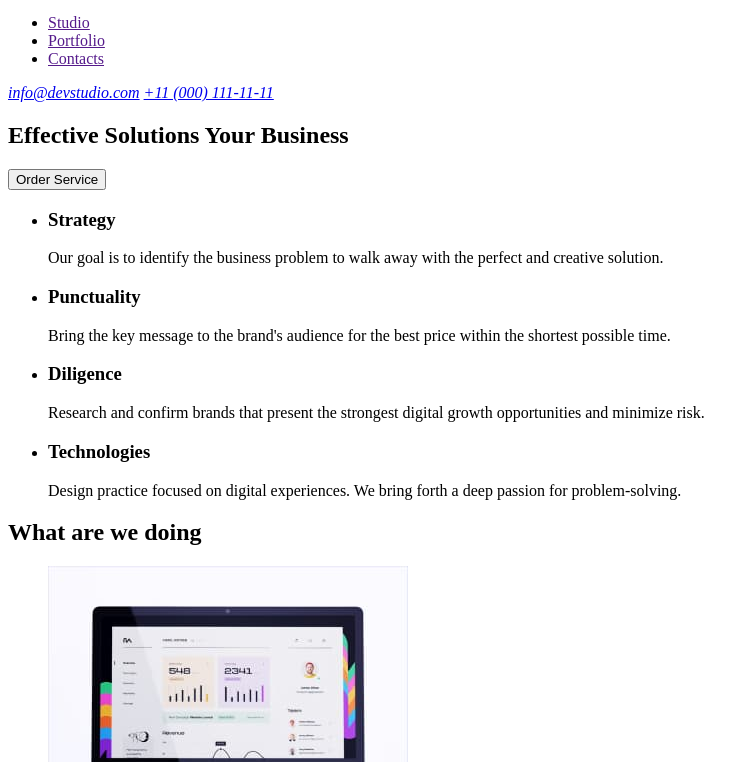
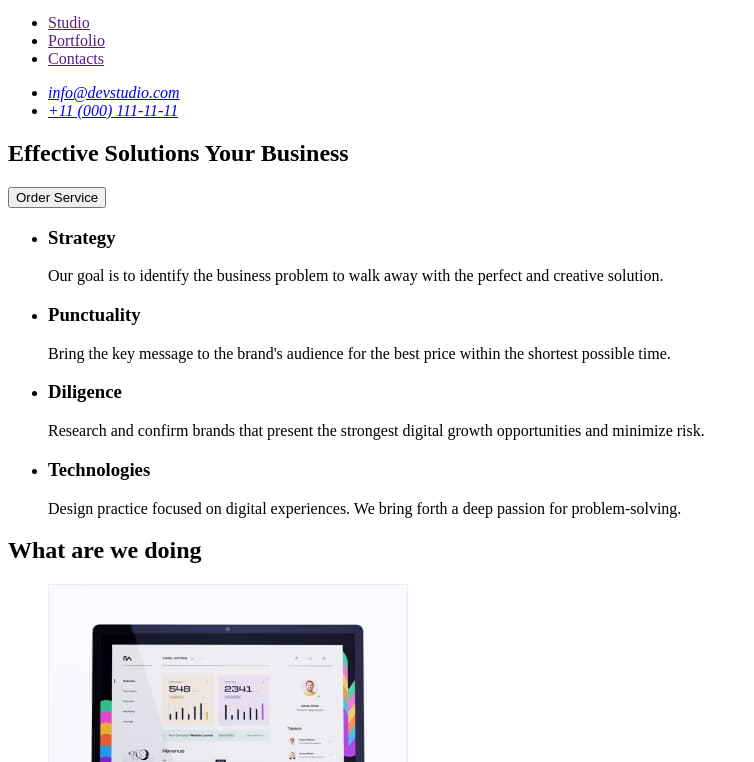
Before and after one commit to VolodMyk/goit-markup-hw-01, a plain HTML site: page index.html in a window 1280 px wide. Shown: the part 38-800 px from the top of the page, without its empty margins (0-754 px from the left). Drawn offline with Linux system fonts and the light colour scheme.

Commit message:
Update index.html

```diff
--- a/index.html
+++ b/index.html
@@ -17,8 +17,10 @@
         </ul>
       </nav>
       <address>
-        <a href="mailto:info@devstudio.com">info@devstudio.com</a>
-        <a href="tel:+110001111111">+11 (000) 111-11-11</a>
+        <ul>
+          <li><a href="mailto:info@devstudio.com">info@devstudio.com</a></li>
+          <li><a href="tel:+110001111111">+11 (000) 111-11-11</a></li>
+        </ul>
       </address>
     </header>
     <main>
@@ -102,7 +104,7 @@
       </section>
     </main>
     <footer>
-      <a href="./index.html"> <img src="./images/logo.svg" alt="Студія лого" /> </a>
+      <a href="./index.html"> <img src="./images/logo.svg" alt="WebStudio" /> </a>
       <p>
         Increase the flow of customers and sales for your business with digital marketing & growth
         solutions.
```
